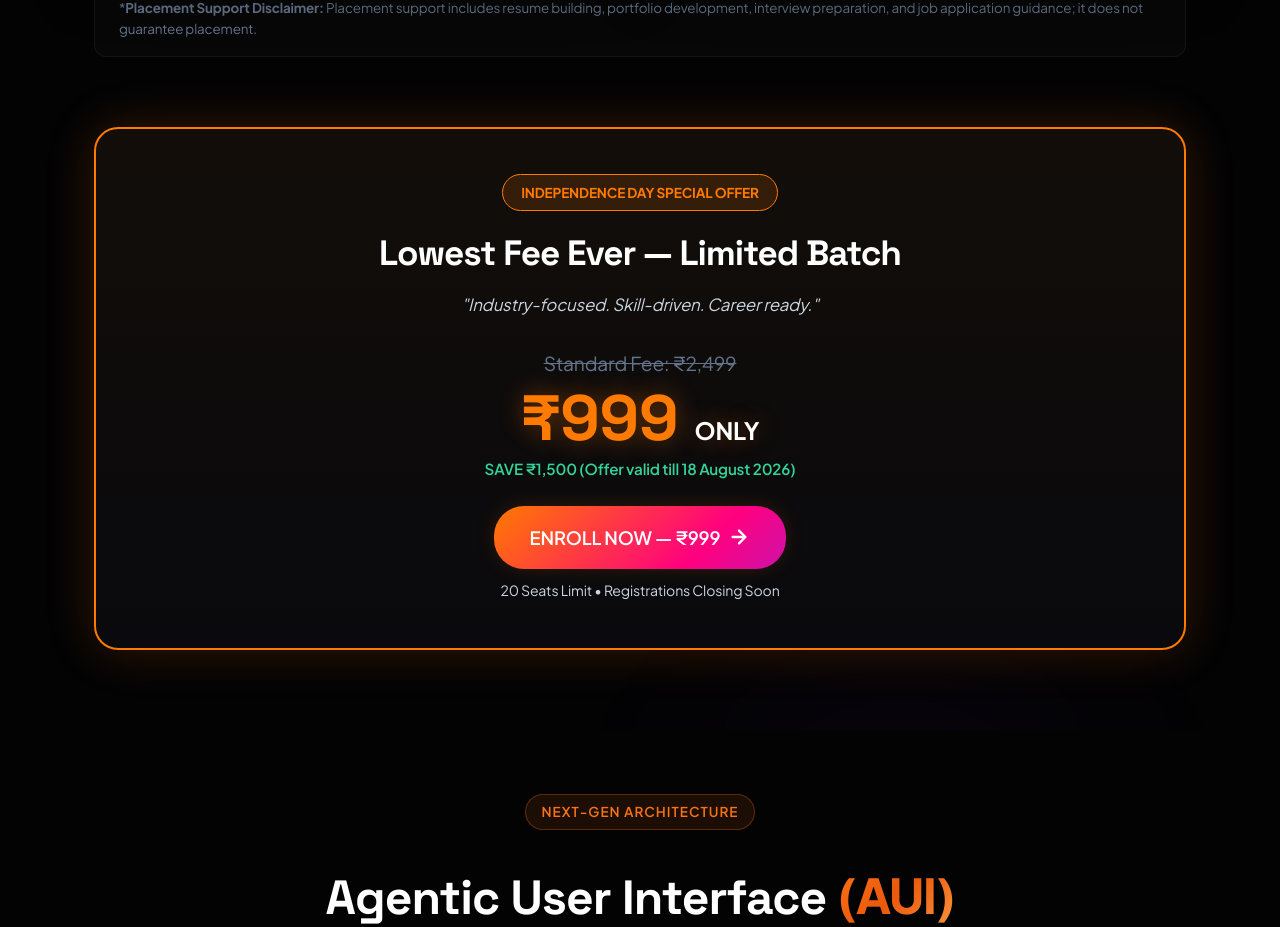
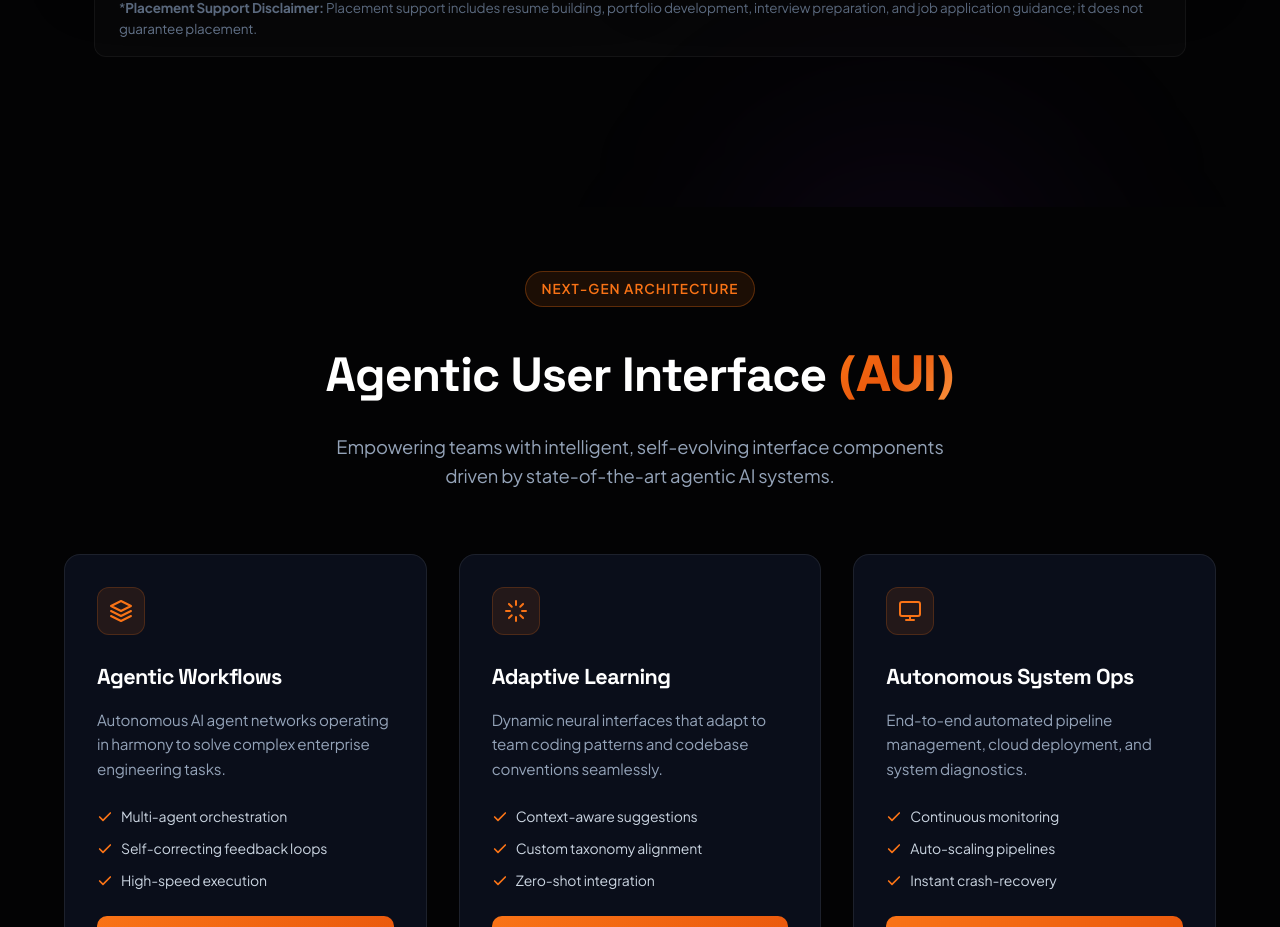
Before and after one commit to nextzentechnos-lang/nextzentechnoswebsite, a React (Vite) app: page / in a window 1280 px wide. Shown: the part 3393-4320 px from the top of the page. Built offline with nearby package versions, Linux system fonts and the light colour scheme.

Commit message:
Remove duplicate promo banner card from DataAnalystPromo component

```diff
--- a/src/components/DataAnalystPromo.jsx
+++ b/src/components/DataAnalystPromo.jsx
@@ -296,37 +296,6 @@ export default function DataAnalystPromo() {
           </div>
         </div>
 
-        {/* 5. FINAL PRICING & ENROLLMENT CTA CARD */}
-        <div className="da-final-pricing-card glass-panel fade-in-up">
-          <div className="da-pricing-header">
-            <span className="da-pricing-badge">INDEPENDENCE DAY SPECIAL OFFER</span>
-            <h3>Lowest Fee Ever — Limited Batch</h3>
-            <p className="da-promo-motto">"Industry-focused. Skill-driven. Career ready."</p>
-          </div>
-
-          <div className="da-pricing-main">
-            <div className="da-price-tag-group">
-              <span className="da-old-price">Standard Fee: ₹2,499</span>
-              <div className="da-big-price">
-                ₹999 <span className="da-only-label">ONLY</span>
-              </div>
-              <div className="da-savings-highlight">SAVE ₹1,500 (Offer valid till 18 August 2026)</div>
-            </div>
-
-            <div className="da-pricing-action">
-              <a
-                href={googleFormUrl}
-                target="_blank"
-                rel="noopener noreferrer"
-                className="btn-primary da-final-cta-btn pulse-glowing"
-              >
-                ENROLL NOW — ₹999
-                <svg width="22" height="22" viewBox="0 0 24 24" fill="none" stroke="currentColor" strokeWidth="2.5" strokeLinecap="round" strokeLinejoin="round"><path d="M5 12h14M12 5l7 7-7 7"/></svg>
-              </a>
-              <p className="da-seats-counter">20 Seats Limit • Registrations Closing Soon</p>
-            </div>
-          </div>
-        </div>
 
       </div>
     </section>
```
